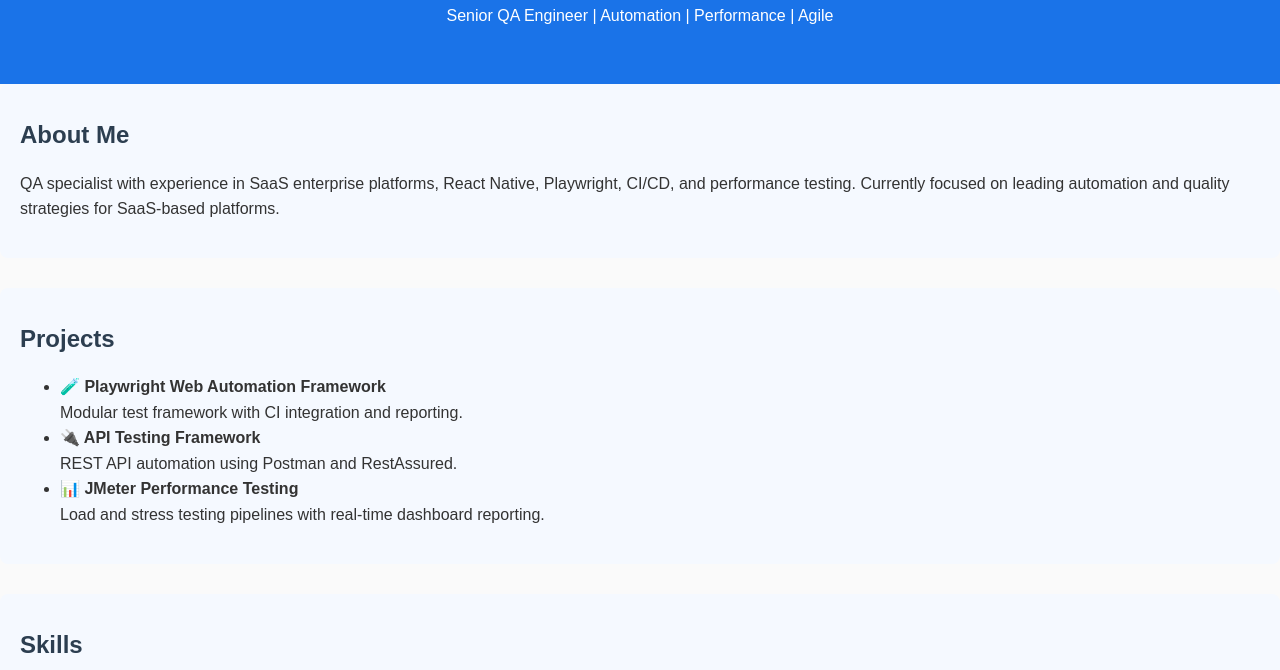
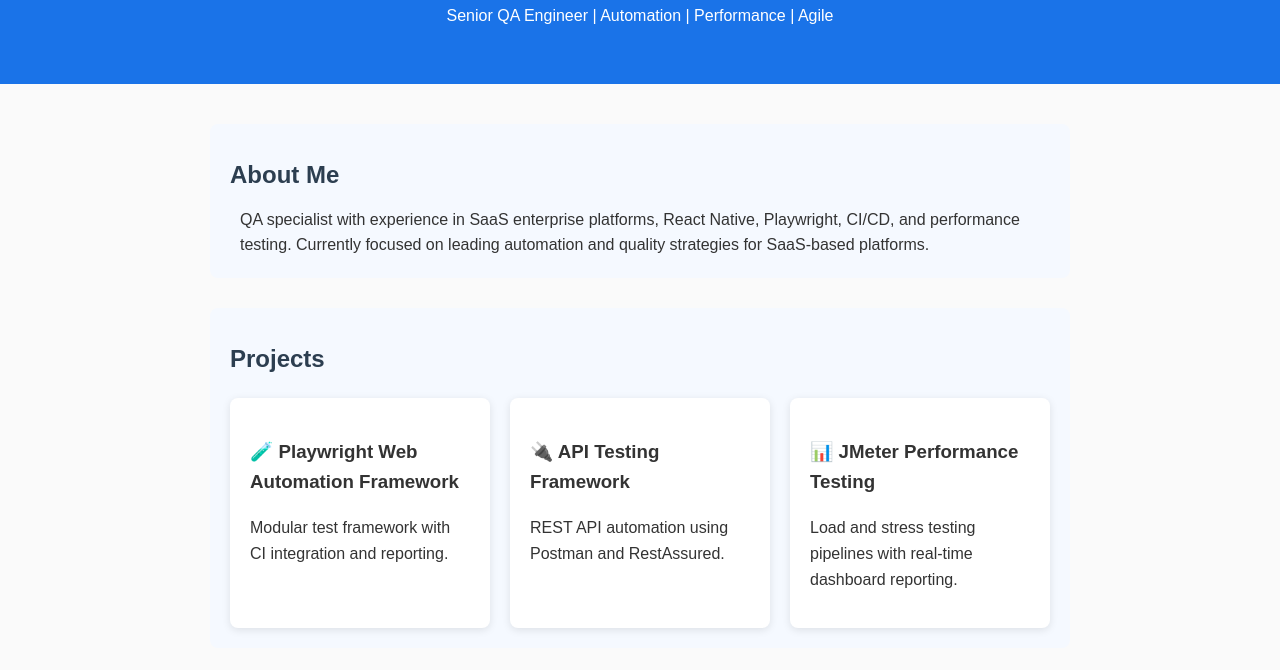
Before and after one commit to aishwarya-ghandhi/aishwarya-ghandhi.github.io, a plain HTML site: page index.html in a window 1280 px wide. Shown: the part 282-952 px from the top of the page. Drawn offline with Linux system fonts and the light colour scheme.

Commit message:
Update index.html

```diff
--- a/index.html
+++ b/index.html
@@ -8,47 +8,49 @@
 </head>
 <body>
   <header>
-      <!-- Profile picture -->
     <img
       src="assets/images/profile.jpg"
+      alt="Aishwarya Ghandhi Natarajan"
       class="profile-photo"
     >
     <h1>Aishwarya Ghandhi Natarajan</h1>
     <p>Senior QA Engineer | Automation | Performance | Agile</p>
   </header>
 
-  <section>
+  <main>
+    <section class="intro">
       <h2>About Me</h2>
       <p>QA specialist with experience in SaaS enterprise platforms, React Native, Playwright, CI/CD, and performance testing. Currently focused on leading automation and quality strategies for SaaS-based platforms.</p>
     </section>
 
-  <section>
+    <section class="projects">
       <h2>Projects</h2>
-    <ul>
-      <li>
-        <strong>🧪 Playwright Web Automation Framework</strong><br>
-        Modular test framework with CI integration and reporting.
-      </li>
-      <li>
-        <strong>🔌 API Testing Framework</strong><br>
-        REST API automation using Postman and RestAssured.
-      </li>
-      <li>
-        <strong>📊 JMeter Performance Testing</strong><br>
-        Load and stress testing pipelines with real-time dashboard reporting.
-      </li>
-    </ul>
+      <div class="project-grid">
+        <div class="card">
+          <h3>🧪 Playwright Web Automation Framework</h3>
+          <p>Modular test framework with CI integration and reporting.</p>
+        </div>
+        <div class="card">
+          <h3>🔌 API Testing Framework</h3>
+          <p>REST API automation using Postman and RestAssured.</p>
+        </div>
+        <div class="card">
+          <h3>📊 JMeter Performance Testing</h3>
+          <p>Load and stress testing pipelines with real-time dashboard reporting.</p>
+        </div>
+      </div>
     </section>
 
-  <section>
+    <section class="skills">
       <h2>Skills</h2>
       <p>Playwright, Selenium, Cypress, JMeter, Postman, REST APIs, GitHub Actions, AWS, TypeScript, Agile</p>
     </section>
 
-  <section>
+    <section class="contact">
       <h2>Contact</h2>
       <p><a href="mailto:naishwaryaghandhi@gmail.com">Email Me</a> | <a href="https://www.linkedin.com/in/aishwarya-ghandhi-112b0340/" target="_blank">LinkedIn</a></p>
     </section>
+  </main>
 
   <footer>
     <p>© 2025 Aishwarya Ghandhi Natarajan</p>
```
Lines whose indentation alone changed are shown as unchanged.
